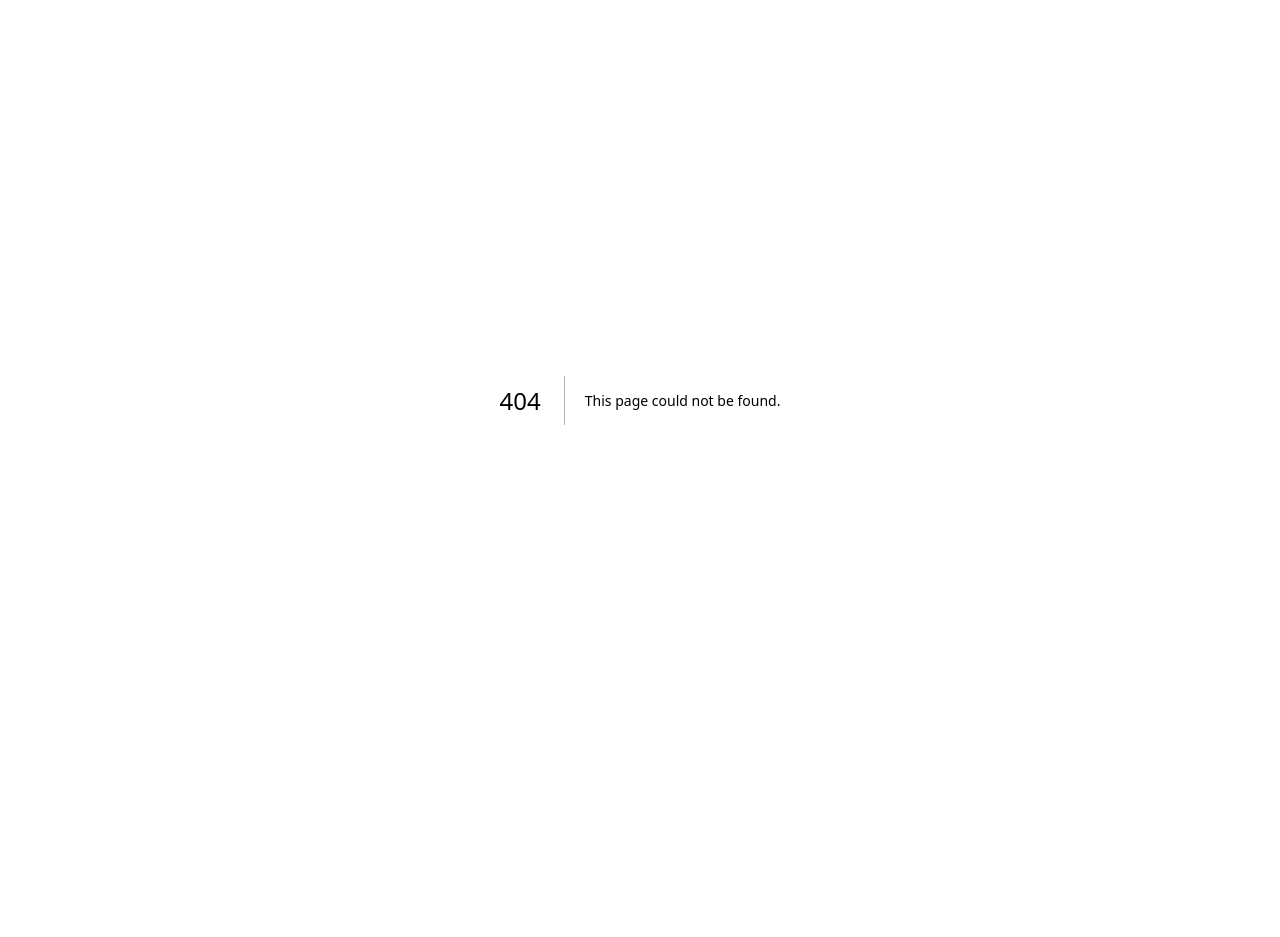
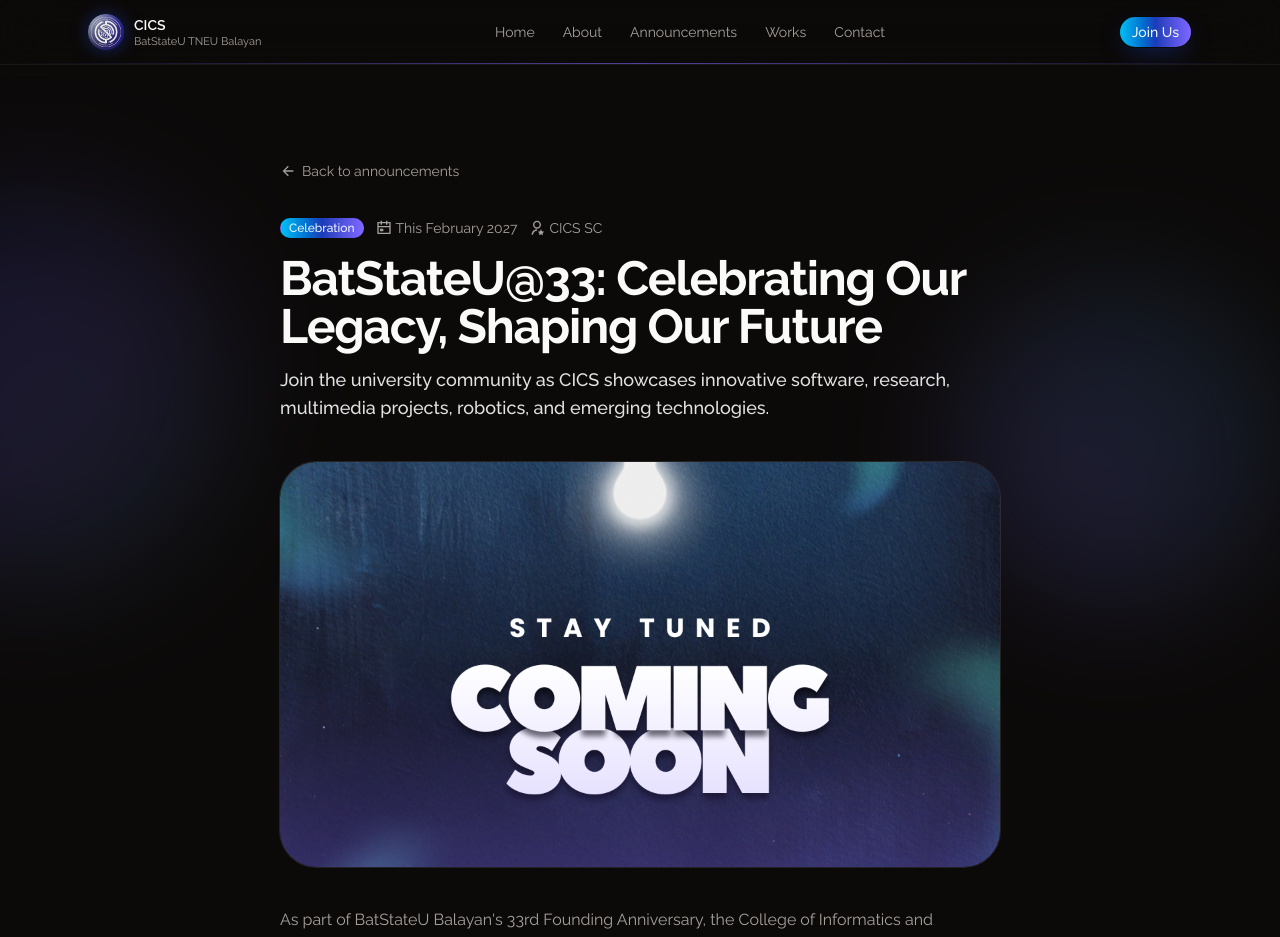
Before and after one commit to cicsbalayan/cics-main-page, a Next.js app: page /announcements/batstateu-33-founding-anniversary in a window 1280 px wide. Before the commit this address had no page. Shown: the top 937 px of the page. Before the commit the page ends 800 px from the top, so only its background shows below. Built offline with nearby package versions, Linux system fonts and the light colour scheme.

Commit message:
added dedicated pages for announcements

```diff
--- /dev/null
+++ b/app/announcements/[slug]/page.tsx
@@ -0,0 +1,109 @@
+import type { Metadata } from "next"
+import Image from "next/image"
+import Link from "next/link"
+import { notFound } from "next/navigation"
+
+import { Footer } from "@/components/footer"
+import { SiteHeader } from "@/components/site-header"
+import { Badge } from "@/components/ui/badge"
+import { announcements, site } from "@/data"
+import {
+  RiArrowLeftLine,
+  RiCalendarEventLine,
+  RiUserStarLine,
+} from "@remixicon/react"
+
+type AnnouncementPageProps = {
+  params: Promise<{ slug: string }>
+}
+
+export function generateStaticParams() {
+  return announcements.map((announcement) => ({ slug: announcement.slug }))
+}
+
+export async function generateMetadata({
+  params,
+}: AnnouncementPageProps): Promise<Metadata> {
+  const { slug } = await params
+  const announcement = announcements.find((a) => a.slug === slug)
+
+  if (!announcement) return {}
+
+  return {
+    title: announcement.title,
+    description: announcement.excerpt,
+  }
+}
+
+export default async function AnnouncementPage({
+  params,
+}: AnnouncementPageProps) {
+  const { slug } = await params
+  const announcement = announcements.find((a) => a.slug === slug)
+
+  if (!announcement) notFound()
+
+  return (
+    <div className="relative isolate min-h-svh overflow-x-clip">
+      <div aria-hidden className="pointer-events-none fixed inset-0 -z-10">
+        <div className="absolute top-1/4 -left-40 h-96 w-96 rounded-full bg-linear-to-br from-primary/20 via-primary-2/15 to-primary-3/10 blur-3xl" />
+        <div className="absolute right-0 bottom-1/4 h-80 w-80 rounded-full bg-linear-to-tr from-primary-2/20 to-primary-3/10 blur-3xl" />
+      </div>
+      <SiteHeader />
+      <main>
+        <article className="mx-auto max-w-3xl px-4 py-16 sm:px-6 sm:py-24">
+          <Link
+            href="/#announcements"
+            className="inline-flex items-center gap-1.5 text-sm text-muted-foreground transition-colors hover:text-foreground"
+          >
+            <RiArrowLeftLine className="size-4" />
+            {site.announcements.backLabel}
+          </Link>
+
+          <div className="mt-8 flex flex-wrap items-center gap-3">
+            <Badge>{announcement.category}</Badge>
+            <span className="inline-flex items-center gap-1 text-sm text-muted-foreground">
+              <RiCalendarEventLine className="size-4" />
+              {announcement.date}
+            </span>
+            <span className="inline-flex items-center gap-1 text-sm text-muted-foreground">
+              <RiUserStarLine className="size-4" />
+              {announcement.author}
+            </span>
+          </div>
+
+          <h1 className="mt-4 font-heading text-3xl font-bold tracking-tight text-balance sm:text-4xl lg:text-5xl">
+            {announcement.title}
+          </h1>
+          <p className="mt-4 text-lg font-medium text-pretty text-foreground/90">
+            {announcement.excerpt}
+          </p>
+
+          <div className="relative mt-10 aspect-[16/9] overflow-hidden rounded-4xl ring-1 ring-foreground/10">
+            <Image
+              src={announcement.image}
+              alt={announcement.title}
+              fill
+              sizes="(max-width: 768px) 100vw, 48rem"
+              loading="eager"
+              fetchPriority="high"
+              className="object-cover"
+            />
+            <div
+              aria-hidden
+              className="absolute inset-0 bg-linear-to-t from-primary-2/30 via-transparent to-transparent"
+            />
+          </div>
+
+          <div className="mt-10 flex flex-col gap-5 text-base leading-relaxed">
+            <p className="text-muted-foreground">{announcement.body}</p>
+            <p className="text-sm text-muted-foreground">
+              {site.announcements.footer}
+            </p>
+          </div>
+        </article>
+      </main>
+      <Footer />
+    </div>
+  )
+}
--- a/components/announcement-card.tsx
+++ b/components/announcement-card.tsx
@@ -1,6 +1,5 @@
-"use client"
-
 import Image from "next/image"
+import Link from "next/link"
 
 import { Card, CardContent } from "@/components/ui/card"
 import { site } from "@/data"
@@ -11,20 +10,19 @@
   RiUserStarLine,
 } from "@remixicon/react"
 
-export function AnnouncementCard({
-  announcement,
-  onRead,
-}: {
-  announcement: Announcement
-  onRead: (announcement: Announcement) => void
-}) {
+export function AnnouncementCard({ announcement }: { announcement: Announcement }) {
   return (
+    <Link
+      href={`/announcements/${announcement.slug}`}
+      className="block h-full rounded-4xl focus-visible:outline-none focus-visible:ring-2 focus-visible:ring-ring focus-visible:ring-offset-2 focus-visible:ring-offset-background"
+    >
       <Card className="group h-full transition-all hover:-translate-y-1 hover:shadow-lg">
         <div className="relative aspect-[16/9] overflow-hidden">
           <Image
             src={announcement.image}
             alt={announcement.title}
             fill
+            loading="eager"
             sizes="(max-width: 640px) 100vw, 50vw"
             className="object-cover transition-transform duration-500 group-hover:scale-105"
           />
@@ -50,15 +48,12 @@
           <p className="line-clamp-3 text-sm leading-relaxed text-muted-foreground">
             {announcement.excerpt}
           </p>
-        <button
-          type="button"
-          onClick={() => onRead(announcement)}
-          className="mt-auto inline-flex w-fit items-center gap-1 text-sm font-medium text-white hover:underline"
-        >
+          <span className="mt-auto inline-flex w-fit items-center gap-1 text-sm font-medium text-white group-hover:underline">
             {site.announcements.readMore}
             <RiArrowRightLine className="size-4" />
-        </button>
+          </span>
         </CardContent>
       </Card>
+    </Link>
   )
 }
--- a/components/announcements.tsx
+++ b/components/announcements.tsx
@@ -1,8 +1,3 @@
-"use client"
-
-import * as React from "react"
-import Image from "next/image"
-
 import { AnnouncementCard } from "@/components/announcement-card"
 import { Reveal } from "@/components/reveal"
 import { SectionHeading } from "@/components/section-heading"
@@ -13,24 +8,14 @@
   CarouselNext,
   CarouselPrevious,
 } from "@/components/ui/carousel"
-import {
-  Dialog,
-  DialogContent,
-  DialogDescription,
-  DialogHeader,
-  DialogTitle,
-} from "@/components/ui/dialog"
 import { announcements, site } from "@/data"
 import type { Announcement } from "@/lib/types"
-import { RiCalendarEventLine, RiUserStarLine } from "@remixicon/react"
 
 type AnnouncementsProps = {
   items?: Announcement[]
 }
 
 export function Announcements({ items = announcements }: AnnouncementsProps) {
-  const [selected, setSelected] = React.useState<Announcement | null>(null)
-
   return (
     <section id="announcements" className="scroll-mt-20 py-20 sm:py-24">
       <div className="mx-auto max-w-6xl px-4 sm:px-6">
@@ -53,10 +38,7 @@
                   key={announcement.id}
                   className="basis-full sm:basis-1/2 lg:basis-1/3"
                 >
-                  <AnnouncementCard
-                    announcement={announcement}
-                    onRead={setSelected}
-                  />
+                  <AnnouncementCard announcement={announcement} />
                 </CarouselItem>
               ))}
             </CarouselContent>
@@ -64,53 +46,6 @@
             <CarouselNext className="-right-1 sm:-right-2" />
           </Carousel>
         </Reveal>
-
-        <Dialog
-          open={selected !== null}
-          onOpenChange={(open) => !open && setSelected(null)}
-        >
-          {selected && (
-            <DialogContent className="max-w-2xl">
-              <DialogHeader>
-                <DialogTitle className="pt-2 text-xl leading-snug font-bold">
-                  {selected.title}
-                </DialogTitle>
-                <DialogDescription render={<div />}>
-                  <div className="flex flex-wrap items-center gap-x-4 gap-y-1 pt-1">
-                    <span className="inline-flex items-center gap-1">
-                      <RiCalendarEventLine className="size-4" />
-                      {selected.date}
-                    </span>
-                    <span className="inline-flex items-center gap-1">
-                      <RiUserStarLine className="size-4" />
-                      {selected.author}
-                    </span>
-                  </div>
-                </DialogDescription>
-              </DialogHeader>
-              <div className="relative aspect-[16/9] overflow-hidden rounded-2xl">
-                <Image
-                  src={selected.image}
-                  alt={selected.title}
-                  fill
-                  sizes="40rem"
-                  className="object-cover"
-                />
-                <div
-                  aria-hidden
-                  className="absolute inset-0 bg-linear-to-t from-primary-2/30 via-transparent to-transparent"
-                />
-              </div>
-              <div className="flex flex-col gap-4 text-sm leading-relaxed">
-                <p className="text-base text-foreground">{selected.excerpt}</p>
-                <p className="text-muted-foreground">{selected.body}</p>
-                <p className="text-muted-foreground">
-                  {site.announcements.dialogFooter}
-                </p>
-              </div>
-            </DialogContent>
-          )}
-        </Dialog>
       </div>
     </section>
   )
--- a/components/site-header.tsx
+++ b/components/site-header.tsx
@@ -16,6 +16,7 @@
         alt={`${college.shortName} logo`}
         width={36}
         height={36}
+        loading="eager"
         className="size-9 object-contain [filter:drop-shadow(0_0_8px_color-mix(in_oklch,var(--primary)_50%,transparent))]"
       />
       <span className="flex flex-col leading-tight">
--- a/data/site.ts
+++ b/data/site.ts
@@ -54,7 +54,8 @@
     description:
       "Stay up to date with enrollment schedules, events, seminars, and student activities. Click any post to read the full story.",
     readMore: "Read more",
-    dialogFooter:
+    backLabel: "Back to announcements",
+    footer:
       "For inquiries, visit the CICS office during office hours or reach out to us through the contact details at the bottom of this page.",
   },
   works: {
```
Lines whose indentation alone changed are shown as unchanged.
